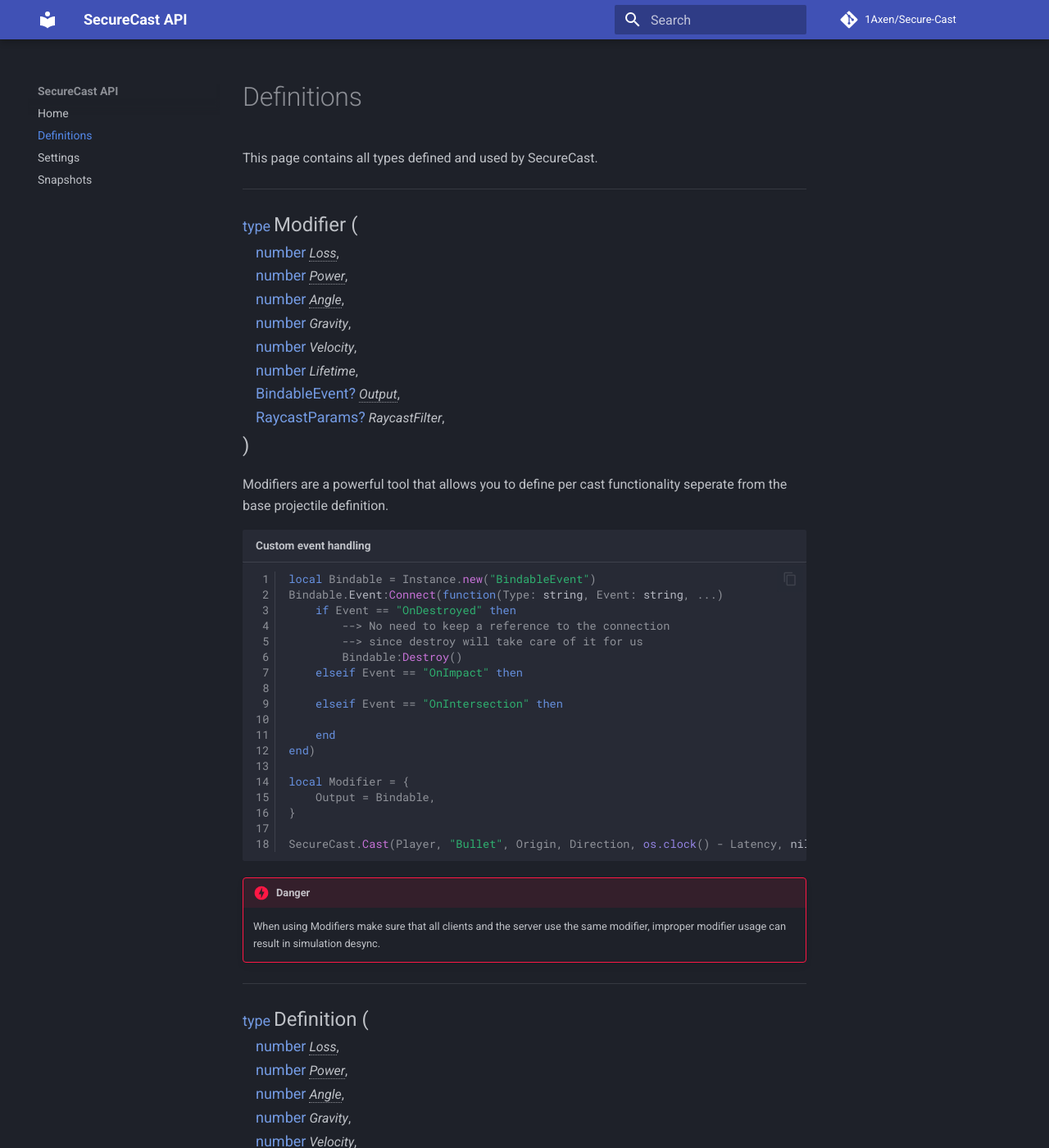
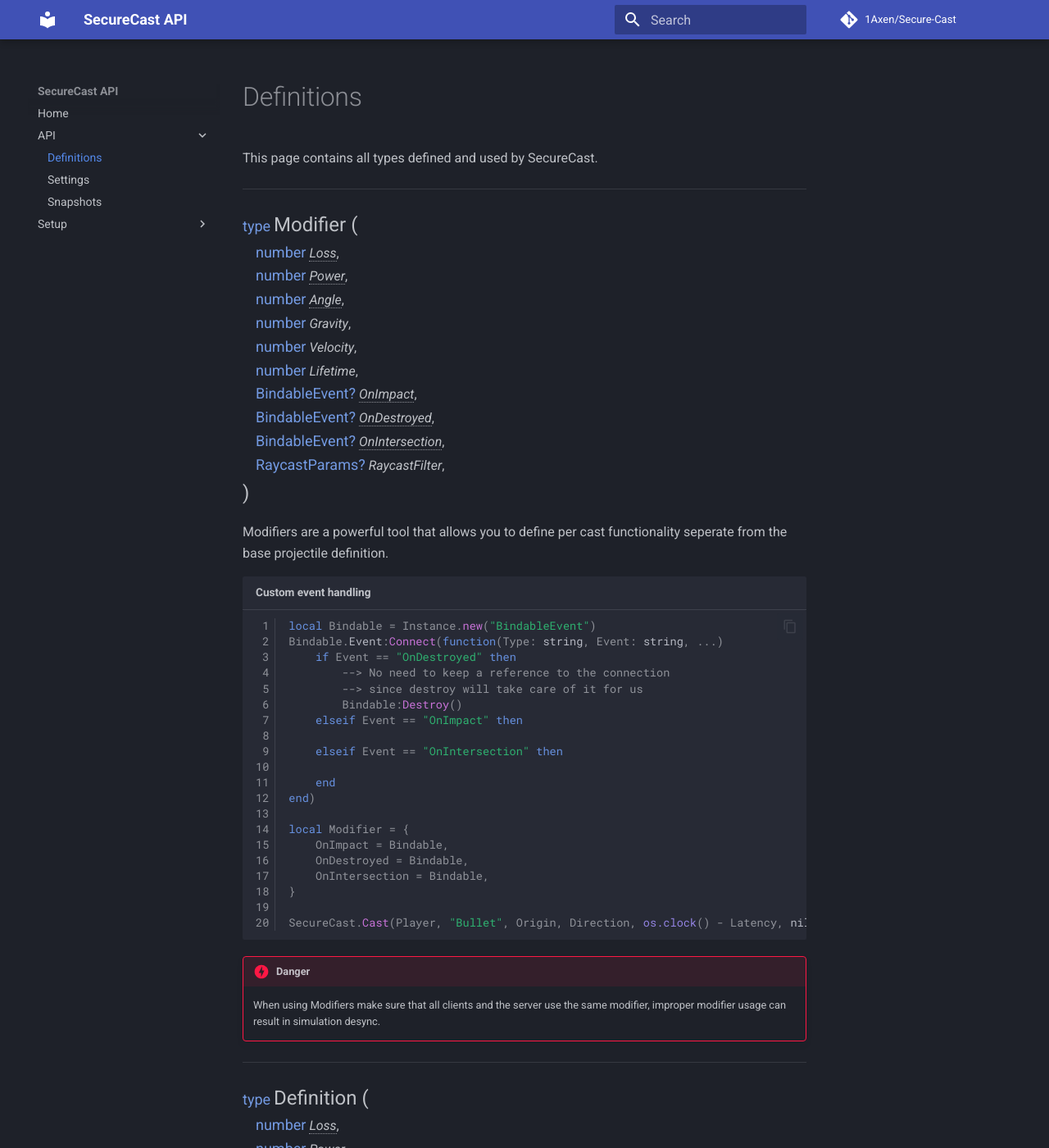
Before and after one commit to 1Axen/Secure-Cast, an MkDocs documentation site: the page built from docs/docs/API/definitions.md, in a window 1280 px wide and 1400 px high. Shown: the whole window at 82% size. Built offline with MkDocs 1.6.1 and Material for MkDocs 9.7.7, drawn with Linux system fonts in a browser that asks for light colours; comment, search, counter and statistics services are not loaded.

Commit message:
v0.2.0-rc.1
- Re-structured the documentation
- Added setup guide to the documentation page
- Modifiers now take a BindableEvent for each event you want to override instead of overriding every event

```diff
--- a/docs/docs/definitions.md
+++ b/docs/docs/API/definitions.md
@@ -22,7 +22,9 @@
     <br>&emsp;<span class="type">number</span> <i>Gravity</i>,
     <br>&emsp;<span class="type">number</span> <i>Velocity</i>,
     <br>&emsp;<span class="type">number</span> <i>Lifetime</i>,
-    <br>&emsp;<span class="type">BindableEvent?</span> <i>Output</i>,
+    <br>&emsp;<span class="type">BindableEvent?</span> <i>OnImpact</i>,
+    <br>&emsp;<span class="type">BindableEvent?</span> <i>OnDestroyed</i>,
+    <br>&emsp;<span class="type">BindableEvent?</span> <i>OnIntersection</i>,
     <br>&emsp;<span class="type">RaycastParams?</span> <i>RaycastFilter</i>,
 <br><span class="method">&#41</span>
 
@@ -43,7 +45,9 @@
 end)
 
 local Modifier = {
-    Output = Bindable,
+    OnImpact = Bindable,
+    OnDestroyed = Bindable,
+    OnIntersection = Bindable,
 }
 
 SecureCast.Cast(Player, "Bullet", Origin, Direction, os.clock() - Latency, nil, Modifier)
```
Also changed, not shown: other parts of docs/docs/API/definitions.md (+1 -1 lines), docs/docs/Setup/Installation.md (added, +37 -0 lines), docs/docs/API/settings.md (renamed from docs/docs/settings.md), docs/docs/API/snapshots.md (renamed from docs/docs/snapshots.md), 1 other file.
